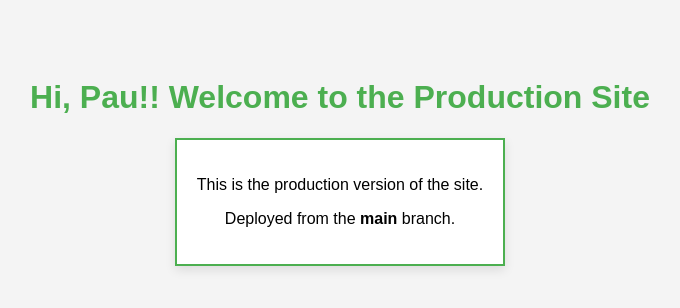
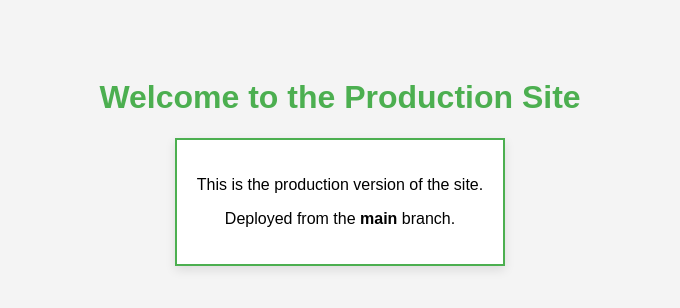
Before and after one commit to zidelen/Chess-Online, a plain HTML site: page index.html in a window 1280 px wide. Shown: the whole page, without its empty margins (300-980 px from the left). Drawn offline with Linux system fonts and the light colour scheme.

Commit message:
Idk if this will wokr

```diff
--- a/index.html
+++ b/index.html
@@ -24,7 +24,7 @@
     </style>
 </head>
 <body>
-    <h1>Hi, Pau!! Welcome to the Production Site</h1>
+    <h1>Welcome to the Production Site</h1>
     <div class="content">
         <p>This is the production version of the site.</p>
         <p>Deployed from the <strong>main</strong> branch.</p>
```
